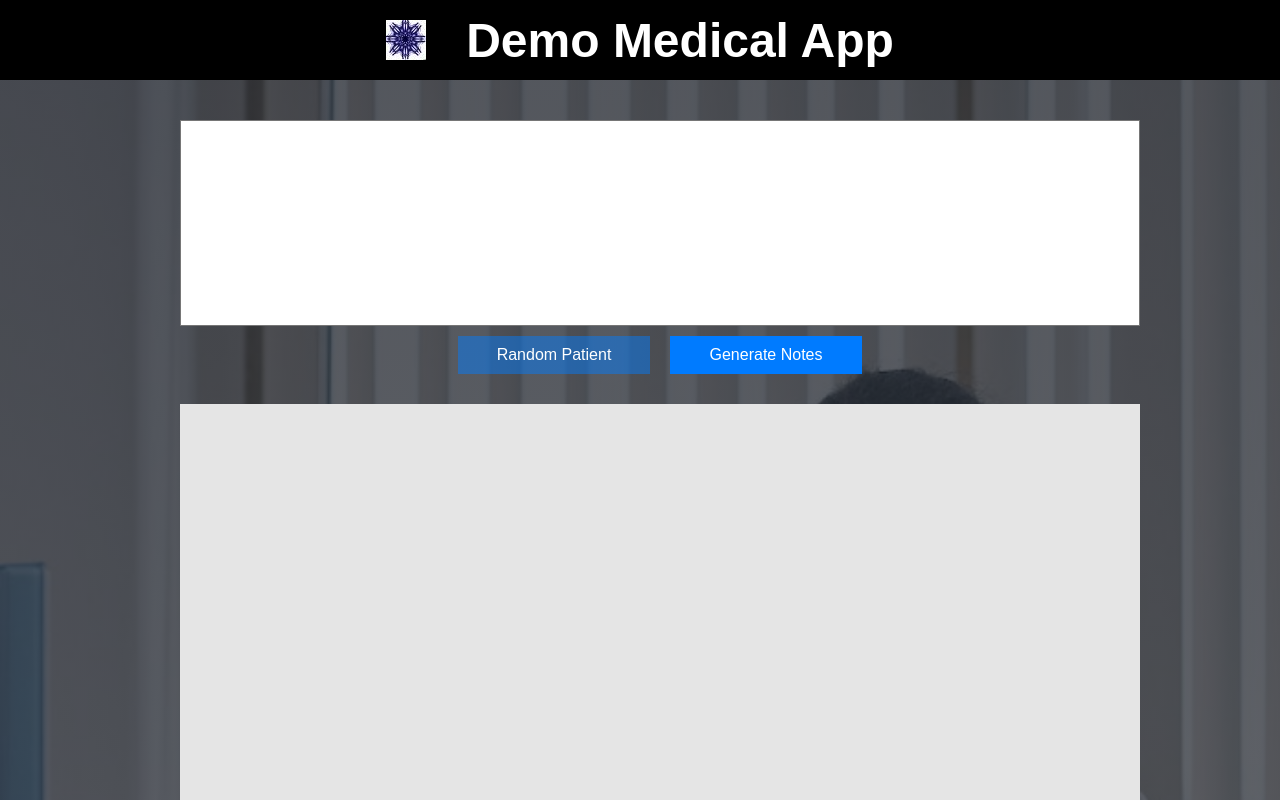
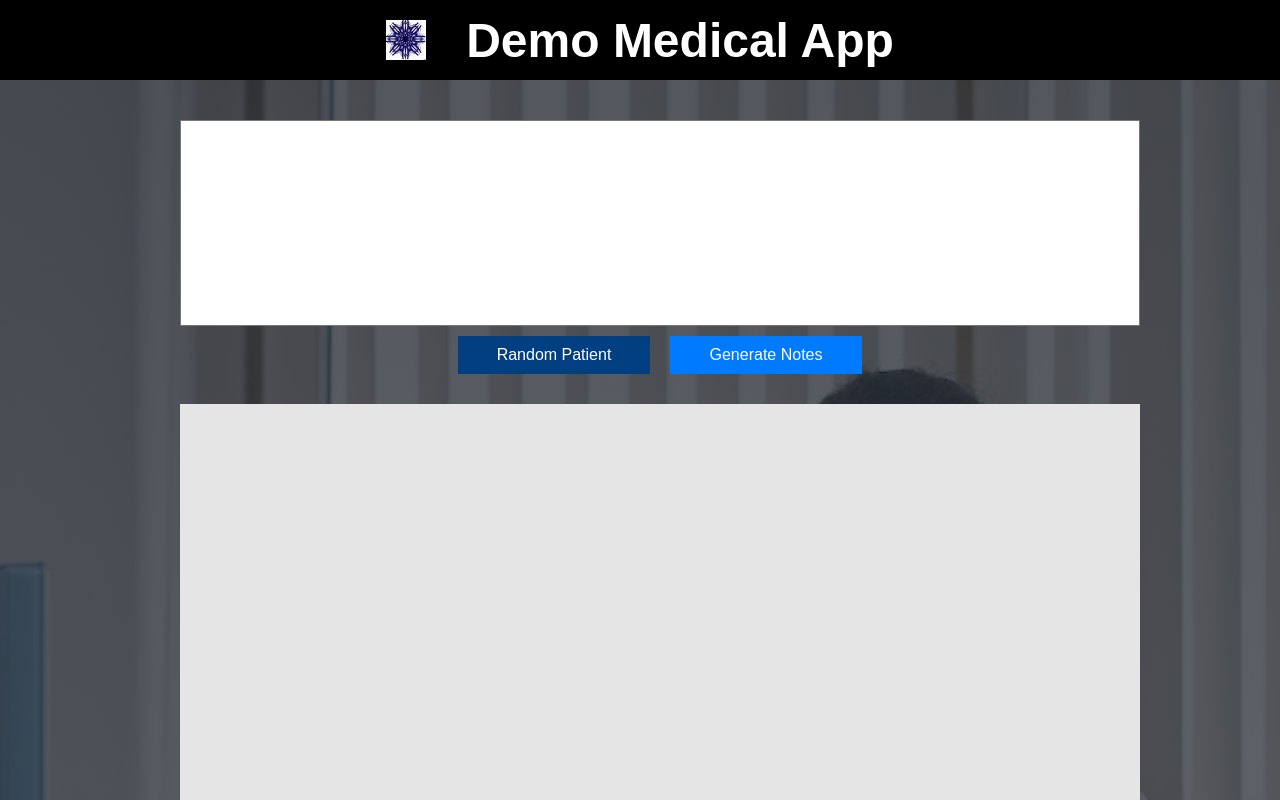
Before and after one commit to rkruser/km-health-solutions, a React (Create React App) app in the folder frontend/site-frontend/: page / in a window 1280 px wide. In both pictures the pointer is over the button "Random Patient". Shown: the top 800 px of the page. Built offline with nearby package versions, Linux system fonts and the light colour scheme.

Commit message:
Tweaked things

```diff
--- a/frontend/site-frontend/src/App.css
+++ b/frontend/site-frontend/src/App.css
@@ -131,7 +131,7 @@ Site interface
 }
 
 .generate-button:hover {
-  background-color: #007bff7a;
+  background-color: #023f81;
 }
 
 .display-pane {
--- a/frontend/site-frontend/src/App.js
+++ b/frontend/site-frontend/src/App.js
@@ -26,6 +26,7 @@ Next steps:
 //   depending on deployment.
 //  Is this safe? I don't see why not.
 const API_FETCH_LOCATION = window.location.href + 'api-query';
+console.log(API_FETCH_LOCATION);
 
 function App() {
   return (
```
